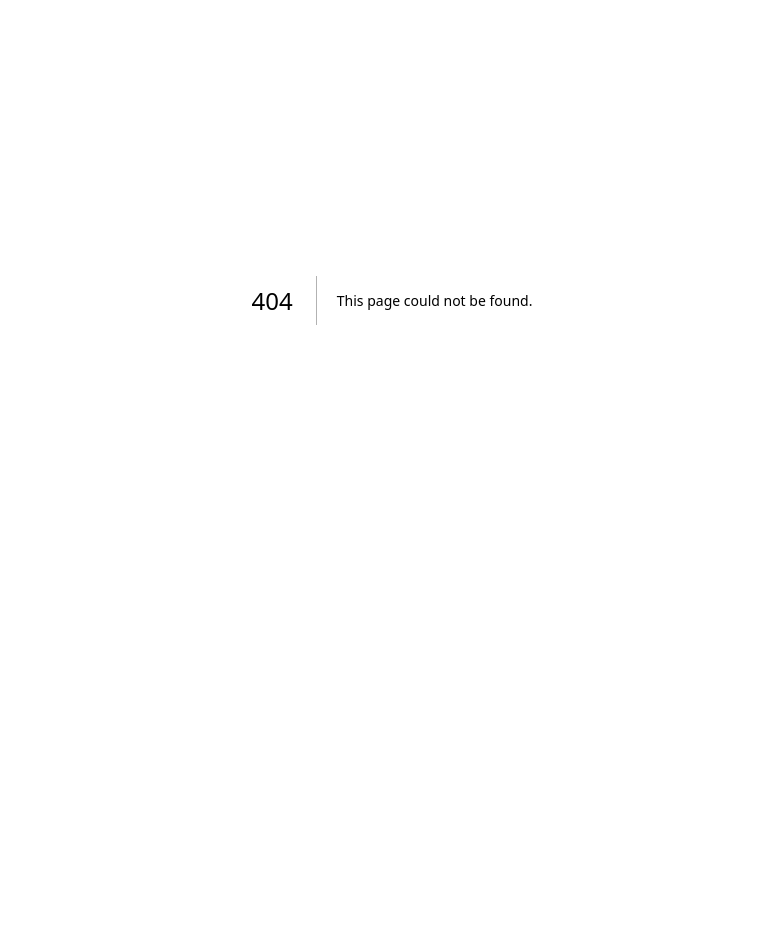
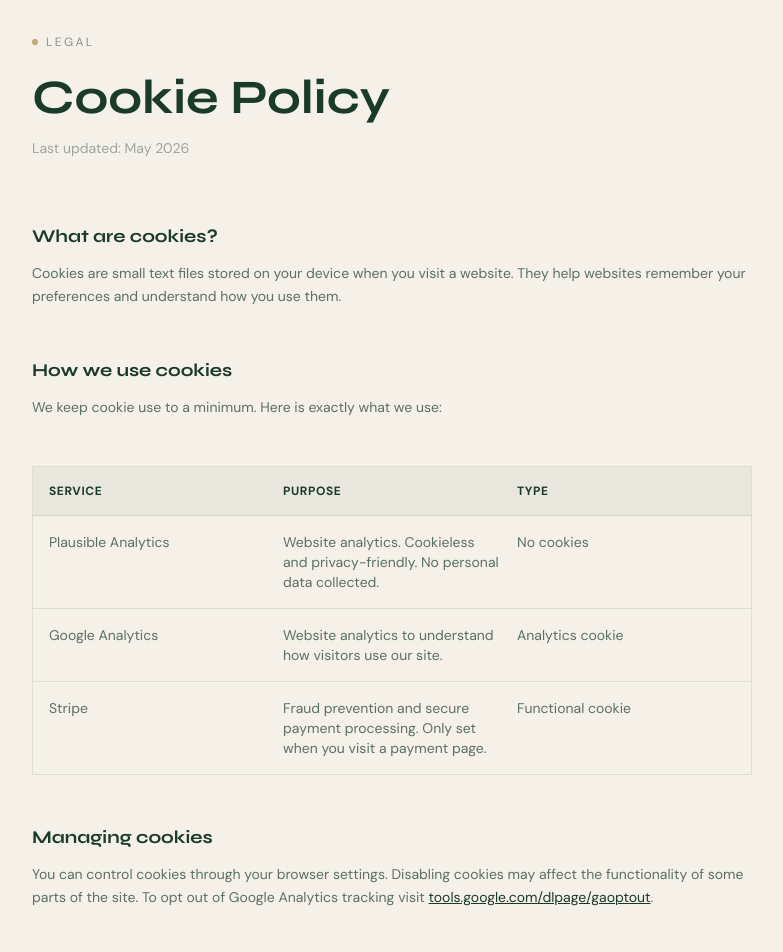
Before and after one commit to djrdunton-pocket/seed-digital, a Next.js app: page /cookies in a window 1280 px wide. Before the commit this address had no page. Shown: the part 100-1052 px from the top of the page, without its empty margins (248-1031 px from the left). Before the commit the page ends 800 px from the top, so only its background shows below. Built offline with nearby package versions, Linux system fonts and the light colour scheme.

Commit message:
git add . git commit -m "Add Cookie Policy link to footer"

```diff
--- a/app/components/Footer.tsx
+++ b/app/components/Footer.tsx
@@ -69,6 +69,7 @@ export default function Footer() {
             <div className="flex gap-6">
               <a href="/terms" className="text-xs text-[#f5f0e8]/30 hover:text-[#f5f0e8] transition-colors">Terms and Conditions</a>
               <a href="/privacy" className="text-xs text-[#f5f0e8]/30 hover:text-[#f5f0e8] transition-colors">Privacy Policy</a>
+              <a href="/cookies" className="text-xs text-[#f5f0e8]/30 hover:text-[#f5f0e8] transition-colors">Cookie Policy</a>
             </div>
             <p className="text-xs text-[#f5f0e8]/30">Seed Digital is a trading name of DJRD Ltd · Registered in England and Wales · Company no. 16103531</p>
           </div>
--- /dev/null
+++ b/app/cookies/page.tsx
@@ -0,0 +1,70 @@
+export const metadata = {
+    title: 'Cookie Policy · Seed Digital',
+    description: 'Cookie policy for Seed Digital web design services.',
+  };
+
+  export default function CookiesPage() {
+    return (
+      <main className="bg-[#f5f0e8] min-h-screen pt-32 pb-24">
+        <div className="max-w-3xl mx-auto px-6">
+          <div className="inline-flex items-center gap-2 mb-6">
+            <div className="w-1.5 h-1.5 rounded-full bg-[#c8a96e]" />
+            <span className="text-xs tracking-[0.2em] uppercase text-[#1a3a2a]/50">Legal</span>
+          </div>
+          <h1 className="font-syne text-4xl md:text-5xl font-bold text-[#1a3a2a] mb-4">Cookie Policy</h1>
+          <p className="text-sm text-[#1a3a2a]/40 mb-16">Last updated: May 2026</p>
+
+          <div className="flex flex-col gap-12">
+
+            <div>
+              <h2 className="font-syne text-lg font-bold text-[#1a3a2a] mb-3">What are cookies?</h2>
+              <p className="text-[#1a3a2a]/70 leading-relaxed text-sm">Cookies are small text files stored on your device when you visit a website. They help websites remember your preferences and understand how you use them.</p>
+            </div>
+
+            <div>
+              <h2 className="font-syne text-lg font-bold text-[#1a3a2a] mb-3">How we use cookies</h2>
+              <p className="text-[#1a3a2a]/70 leading-relaxed text-sm">We keep cookie use to a minimum. Here is exactly what we use:</p>
+            </div>
+
+            <div className="border border-[#1a3a2a]/10">
+              <div className="grid grid-cols-3 gap-4 p-4 border-b border-[#1a3a2a]/10 bg-[#1a3a2a]/5">
+                <span className="text-xs font-bold text-[#1a3a2a] uppercase tracking-wider">Service</span>
+                <span className="text-xs font-bold text-[#1a3a2a] uppercase tracking-wider">Purpose</span>
+                <span className="text-xs font-bold text-[#1a3a2a] uppercase tracking-wider">Type</span>
+              </div>
+              <div className="grid grid-cols-3 gap-4 p-4 border-b border-[#1a3a2a]/10">
+                <span className="text-sm text-[#1a3a2a]/70">Plausible Analytics</span>
+                <span className="text-sm text-[#1a3a2a]/70">Website analytics. Cookieless and privacy-friendly. No personal data collected.</span>
+                <span className="text-sm text-[#1a3a2a]/70">No cookies</span>
+              </div>
+              <div className="grid grid-cols-3 gap-4 p-4 border-b border-[#1a3a2a]/10">
+                <span className="text-sm text-[#1a3a2a]/70">Google Analytics</span>
+                <span className="text-sm text-[#1a3a2a]/70">Website analytics to understand how visitors use our site.</span>
+                <span className="text-sm text-[#1a3a2a]/70">Analytics cookie</span>
+              </div>
+              <div className="grid grid-cols-3 gap-4 p-4">
+                <span className="text-sm text-[#1a3a2a]/70">Stripe</span>
+                <span className="text-sm text-[#1a3a2a]/70">Fraud prevention and secure payment processing. Only set when you visit a payment page.</span>
+                <span className="text-sm text-[#1a3a2a]/70">Functional cookie</span>
+              </div>
+            </div>
+
+            <div>
+              <h2 className="font-syne text-lg font-bold text-[#1a3a2a] mb-3">Managing cookies</h2>
+              <p className="text-[#1a3a2a]/70 leading-relaxed text-sm">You can control cookies through your browser settings. Disabling cookies may affect the functionality of some parts of the site. To opt out of Google Analytics tracking visit <a href="https://tools.google.com/dlpage/gaoptout" target="_blank" rel="noopener noreferrer" className="text-[#1a3a2a] underline">tools.google.com/dlpage/gaoptout</a>.</p>
+            </div>
+
+            <div>
+              <h2 className="font-syne text-lg font-bold text-[#1a3a2a] mb-3">Contact</h2>
+              <p className="text-[#1a3a2a]/70 leading-relaxed text-sm">If you have any questions about our use of cookies email us at hello@seed-digital.ai.</p>
+            </div>
+
+          </div>
+
+          <div className="mt-16 pt-8 border-t border-[#1a3a2a]/10">
+            <a href="/" className="text-sm text-[#1a3a2a]/50 hover:text-[#1a3a2a] transition-colors">← Back to Seed Digital</a>
+          </div>
+        </div>
+      </main>
+    );
+  }
```
